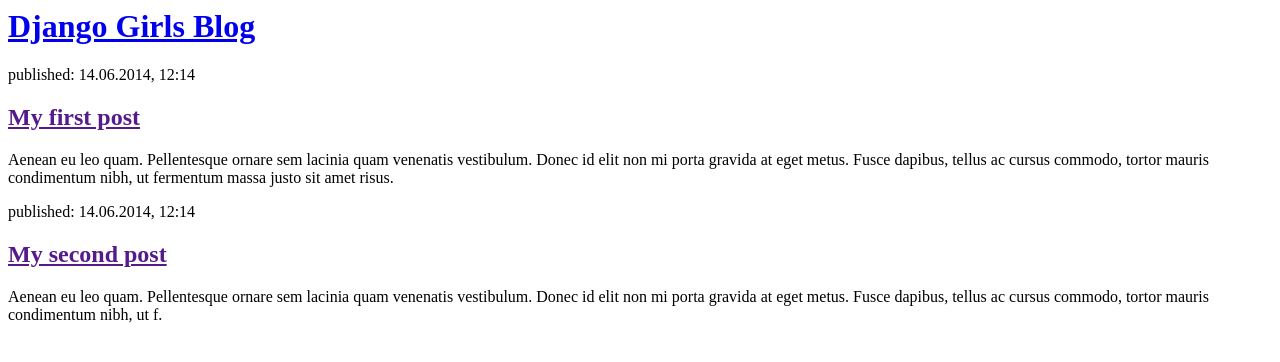
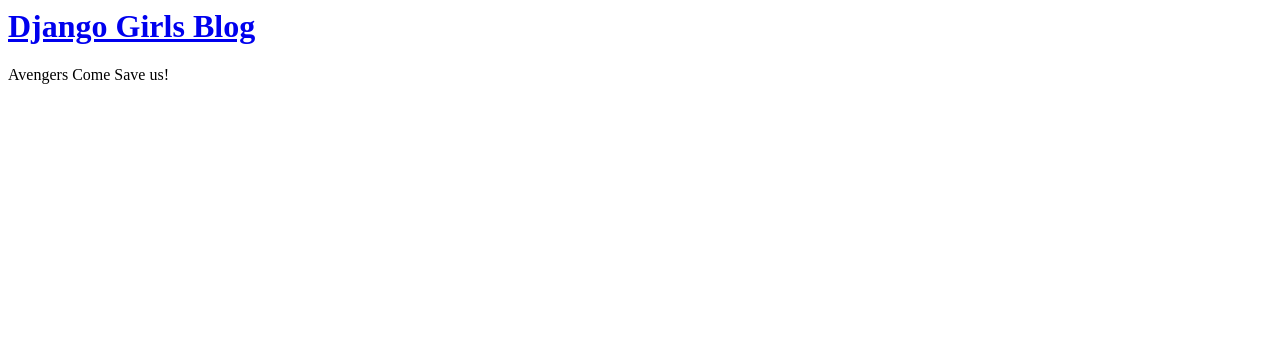
Before and after one commit to Smoothcrm7/django_girls_blog, a Django app: page / in a window 1280 px wide. Shown: the top 362 px of the page. Run offline with Django 3.2, Linux system fonts and the light colour scheme; data comes from the database, SQL or seed files in the repository; both versions use the stored data as it was after the commit.

Commit message:
Modified templates to display posts from db.

```diff
--- a/blog/templates/blog/post_list.html
+++ b/blog/templates/blog/post_list.html
@@ -7,16 +7,9 @@
             <h1><a href="/">Django Girls Blog</a></h1>
         </div>
 
-        <div>
-            <p>published: 14.06.2014, 12:14</p>
-            <h2><a href="">My first post</a></h2>
-            <p>Aenean eu leo quam. Pellentesque ornare sem lacinia quam venenatis vestibulum. Donec id elit non mi porta gravida at eget metus. Fusce dapibus, tellus ac cursus commodo, tortor mauris condimentum nibh, ut fermentum massa justo sit amet risus.</p>
-        </div>
+    {% for post in posts %}
+        {{ post }}
+    {% endfor %}
 
-        <div>
-            <p>published: 14.06.2014, 12:14</p>
-            <h2><a href="">My second post</a></h2>
-            <p>Aenean eu leo quam. Pellentesque ornare sem lacinia quam venenatis vestibulum. Donec id elit non mi porta gravida at eget metus. Fusce dapibus, tellus ac cursus commodo, tortor mauris condimentum nibh, ut f.</p>
-        </div>
     </body>
 </html>
--- a/mysite/urls.py
+++ b/mysite/urls.py
@@ -19,6 +19,6 @@
 from django.conf.urls import url
 
 urlpatterns = [
-    path(r'^admin/', admin.site.urls),
+    url('admin/', admin.site.urls),
     url(r'', include('blog.urls')),
 ]
```
Also changed, not shown: db.sqlite3.
